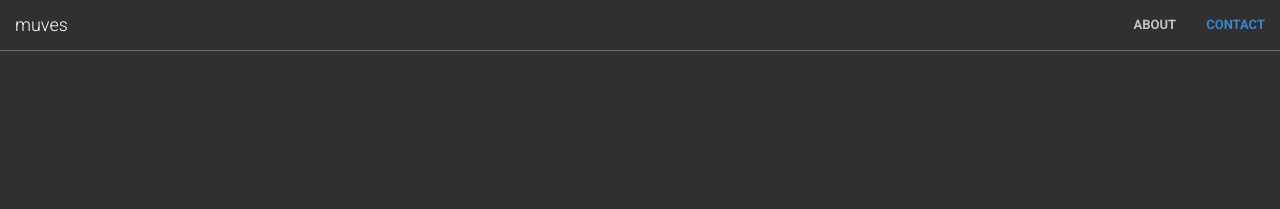
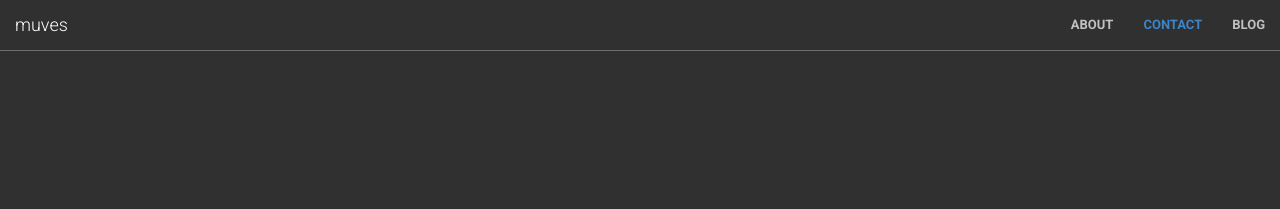
Before and after one commit to muvesio/muves.io, a Jekyll site: the page built from index.html, in a window 1280 px wide. Shown: the top 209 px of the page. Built offline with Jekyll 4.4.1, drawn with Linux system fonts in a browser that asks for light colours.

Commit message:
Added a link to Medium blog

```diff
--- a/_includes/nav.html
+++ b/_includes/nav.html
@@ -21,6 +21,9 @@
                 <li>
                     <a class="page-scroll" href="#contact">Contact</a>
                 </li>
+                <li>
+                    <a class="page-scroll" href="https://medium.com/muves">Blog</a>
+                </li>
             </ul>
         </div>
         <!-- /.navbar-collapse -->
```
